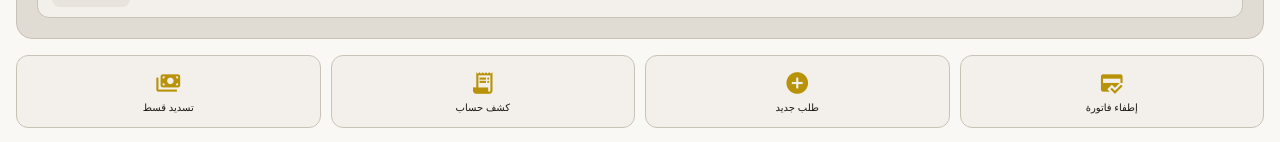
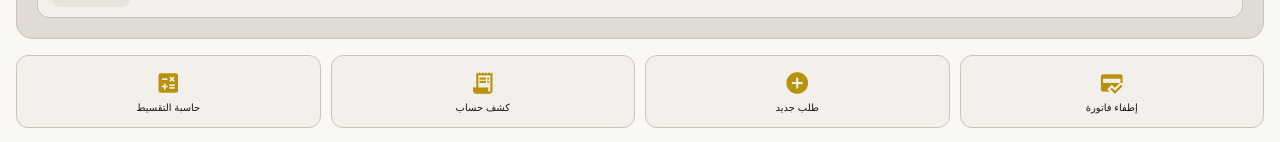
Before and after one commit to iraqtester993-prog/golden, a Vue app: page /#/home in a window 1280 px wide. Shown: the part 352-494 px from the top of the page. Built offline with nearby package versions, Linux system fonts and the light colour scheme.

Commit message:
feat: replace quick payment action with calculator

```diff
--- a/src/views/HomePage.vue
+++ b/src/views/HomePage.vue
@@ -455,7 +455,7 @@ const quickActions = [
   { icon: 'credit_score', label: 'إطفاء فاتورة', handler: () => { showCloseSheet.value = true } },
   { icon: 'add_circle', label: 'طلب جديد', handler: () => goTo('/store') },
   { icon: 'receipt_long', label: 'كشف حساب', handler: () => { statementInv.value = selectedInvoice.value; showStatementSheet.value = true } },
-  { icon: 'payments', label: 'تسديد قسط', handler: () => goTo('/settlements') }
+  { icon: 'calculate', label: 'حاسبة التقسيط', handler: () => goTo('/calculator') }
 ]
 
 const services = [
```
